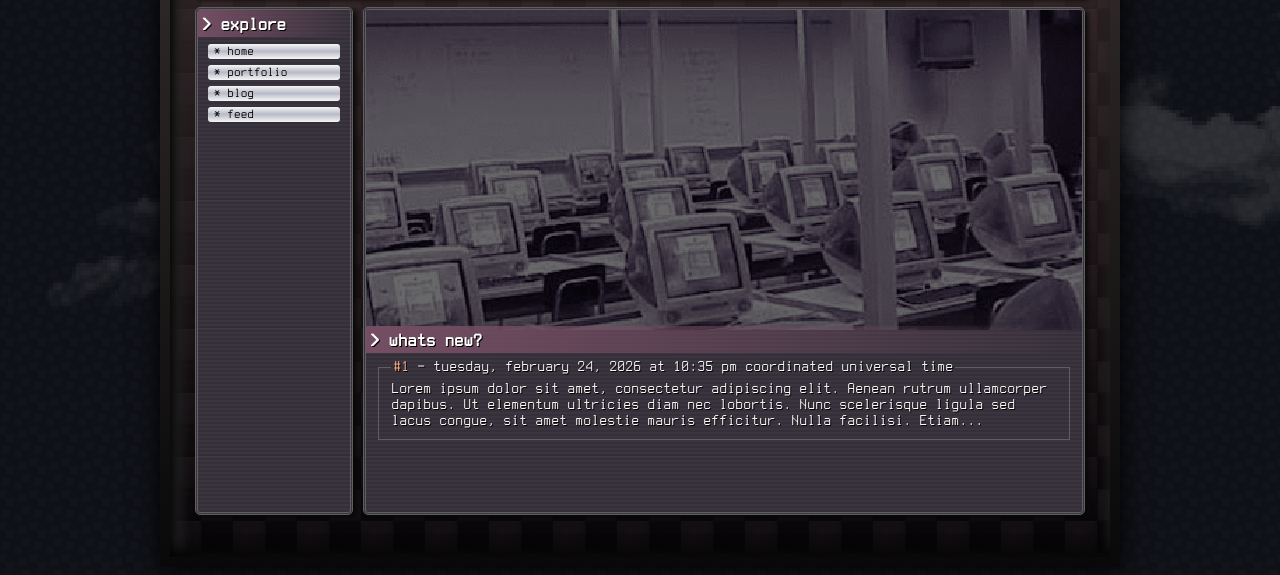
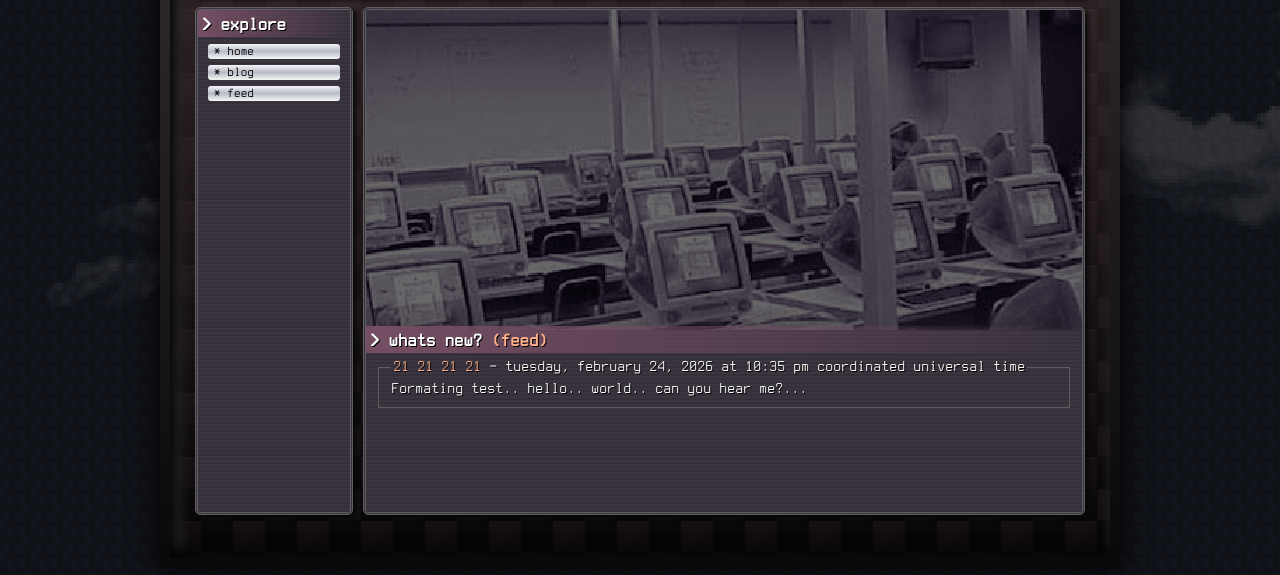
Before and after one commit to izzint/izz.int.moe, an Eleventy site: page src/index.njk in a window 1280 px wide. Shown: the part 233-808 px from the top of the page. Built offline with nearby package versions, Linux system fonts and the light colour scheme; Eleventy itself is replaced by a stand-in of ours; files that its build step writes are made by us from their sources.

Commit message:
add fedi user

```diff
--- a/src/_includes/layouts/base.njk
+++ b/src/_includes/layouts/base.njk
@@ -13,6 +13,7 @@
         <meta property="og:site_name" content="izz">
         <!-- opengraph -->
 
+        <link rel="me" href="https://fedi.chadthundercock.com/@izzy" />
         <link rel="icon" type="image/gif" href="/img/favicon.gif">
         <link rel="alternate" type="application/rss+xml" title="RSS" href="/rss.xml">
         <link rel="stylesheet" href="/styles/style.css">
@@ -31,7 +32,6 @@
                     <h3 class="header">> explore</h3><br>
                     <nav>
                     <button onclick="location.href='/'" type="button">home</button>
-                    <button onclick="location.href='/404'" type="button">portfolio</button>
                     <button onclick="location.href='/posts'" type="button">blog</button>
                     <button onclick="location.href='/feed.xml'" type="button">feed</button>
                     </nav>
--- a/src/feed.njk
+++ b/src/feed.njk
@@ -25,7 +25,7 @@ date: git Last Modified
             <title>{{ post.data.title }}</title>
             <pubDate>{{ post.date | rssDate }}</pubDate>
             <link>https://izz.int.moe{{ post.url }}</link>
-            <description><![CDATA[{{post.content | enshorten}}...]]></description>
+            <description><![CDATA[{{post.content | striptags | enshorten}}...]]> <a href="https://izz.int.moe{{ post.url }}">read more...</a></description>
         </item>
         {%- endfor -%}
     </channel>
--- a/src/index.njk
+++ b/src/index.njk
@@ -7,7 +7,7 @@ date: git Last Modified
 <div class="fancy-bg"></div><br>
 
 
-<h3 class="header">> whats new?</h3><br>
+<h3 class="header">> whats new? <a href=/rss.xml>(feed)</a></h3><br>
 
 <fieldset style="border: solid 1px #5f5f5f;">
 {% set latestPost = collections.posts[0] %}
--- a/src/posts/01-01-2025.md
+++ b/src/posts/01-01-2025.md
@@ -1,7 +1,7 @@
 ---
 layout: layouts/post.njk
-title: "#1"
+title: "21 21 21 21"
 description: "placeholder"
 date: git Created
 ---
-Lorem ipsum dolor sit amet, consectetur adipiscing elit. Aenean rutrum ullamcorper dapibus. Ut elementum ultricies diam nec lobortis. Nunc scelerisque ligula sed lacus congue, sit amet molestie mauris efficitur. Nulla facilisi. Etiam sit amet mauris at tellus semper accumsan. Nam pharetra, elit eget accumsan vulputate, erat erat hendrerit dolor, ac imperdiet enim ex sed urna. Phasellus efficitur iaculis lectus, eget congue ipsum viverra at. Fusce vestibulum dolor ac sapien vehicula, sit amet semper est tristique. Vivamus convallis lacinia metus ut congue. Suspendisse ante odio, volutpat id molestie et, cursus at tellus. Pellentesque mollis dui ante, ac condimentum neque tincidunt id. Etiam nec nulla eget sem aliquet dictum quis eu eros. Etiam ac vestibulum ipsum. Duis quam justo, viverra vehicula dictum ac, accumsan a magna. In placerat eu velit sit amet porta.
+Formating test.. hello.. world.. can you hear me?
```
Also changed, not shown: src/_includes/layouts/post.njk (line endings or trailing spaces).
